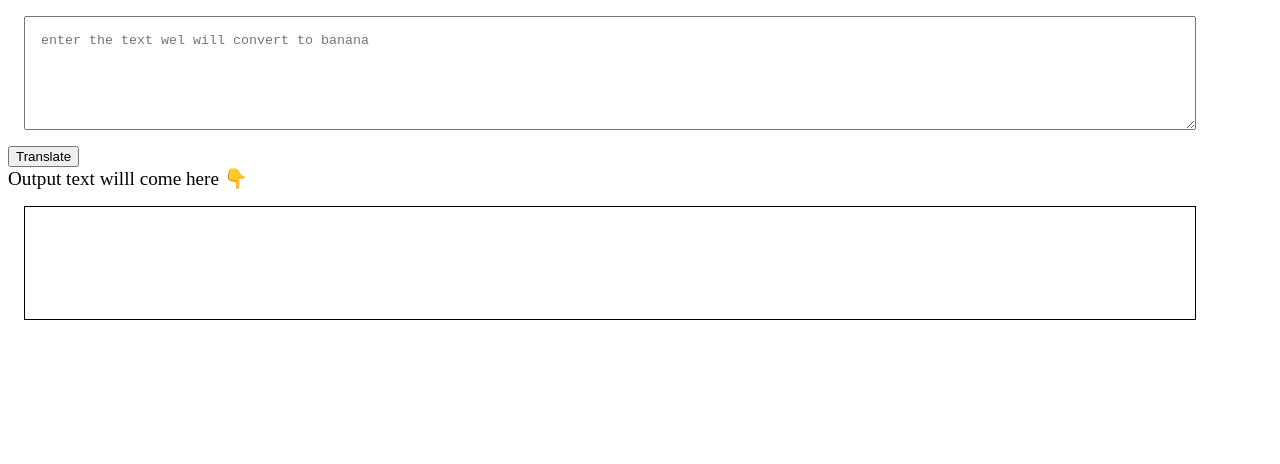
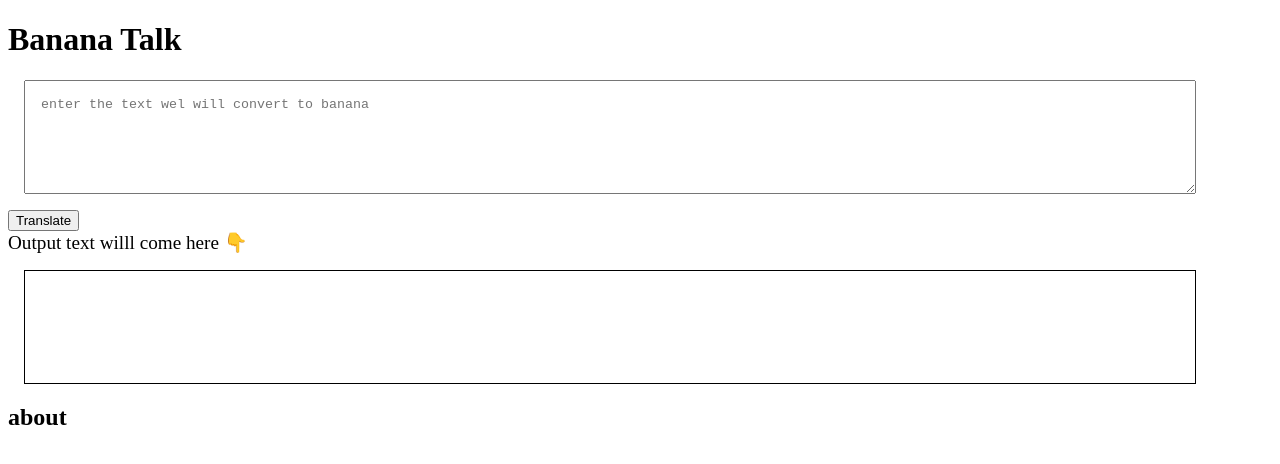
Before and after one commit to VinayakaHegade/Banana-Speak, a plain HTML site: page index.html in a window 1280 px wide. Drawn offline with Linux system fonts and the light colour scheme.

Commit message:
styles added

```diff
--- a/index.html
+++ b/index.html
@@ -25,13 +25,15 @@
     </style>
 </head>
 
-<body></body>
+<body>
+    <h1>Banana Talk</h1>
 <textarea id="text-input" placeholder="enter the text wel will convert to banana"></textarea>
 
 <button id="btn-translate">Translate</button>
 <div style="font-size: larger">Output text willl come here 👇</div>
 <div id="text-output"></div>
+<h2>about</h2>
 
 <script src="app.js" type="text/javascript"></script>
-
+</body>
 </html>
```
Also changed, not shown: styles.css (added).
